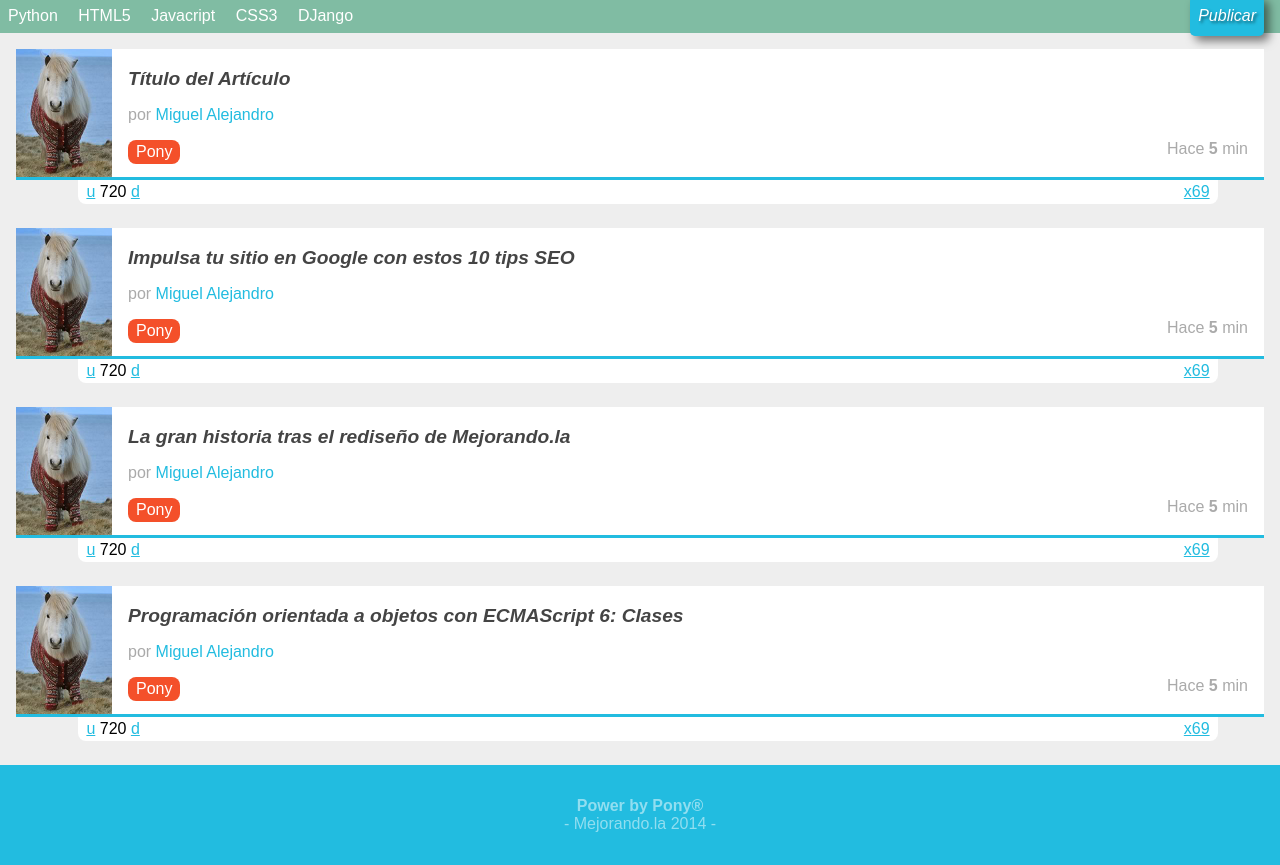
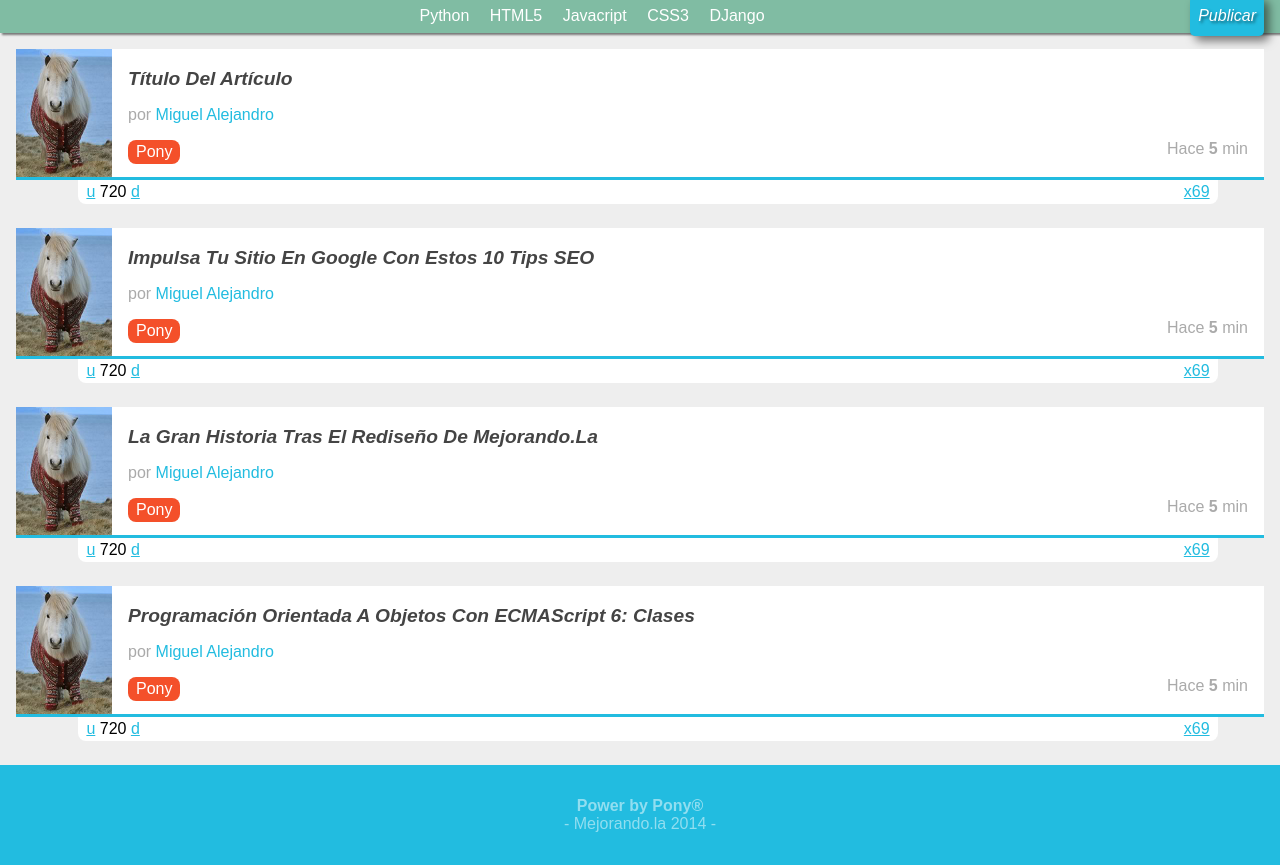
Before and after one commit to mvinan/Plus2014-America, a plain HTML site: page index.html in a window 1280 px wide. Shown: the part 65-930 px from the top of the page. Drawn offline with Linux system fonts and the light colour scheme.

Commit message:
cambios de estilos

```diff
--- a/estilos.css
+++ b/estilos.css
@@ -77,9 +77,12 @@ header #logo img
 }
 nav
 {
+	text-align: center;
+	box-shadow: rgba(0,0,0,0.5) 2px 2px 2px;
 	background: #80BCA3;
 	padding: 0 0.5em;
 	position: relative;
+	padding: 0 5em 0 0;
 }
 nav ul
 {
@@ -168,11 +171,13 @@ nav ul li a
 	font-size: 1.2em;
 	font-style: italic;
 	padding: 1em 1em 0 0;
+	text-transform: capitalize;
 }
 #contenido .item .titulo_item a
 {
 	color:#444;
 	text-decoration: none;
+
 }
 #contenido .item .votacion
 {
```
